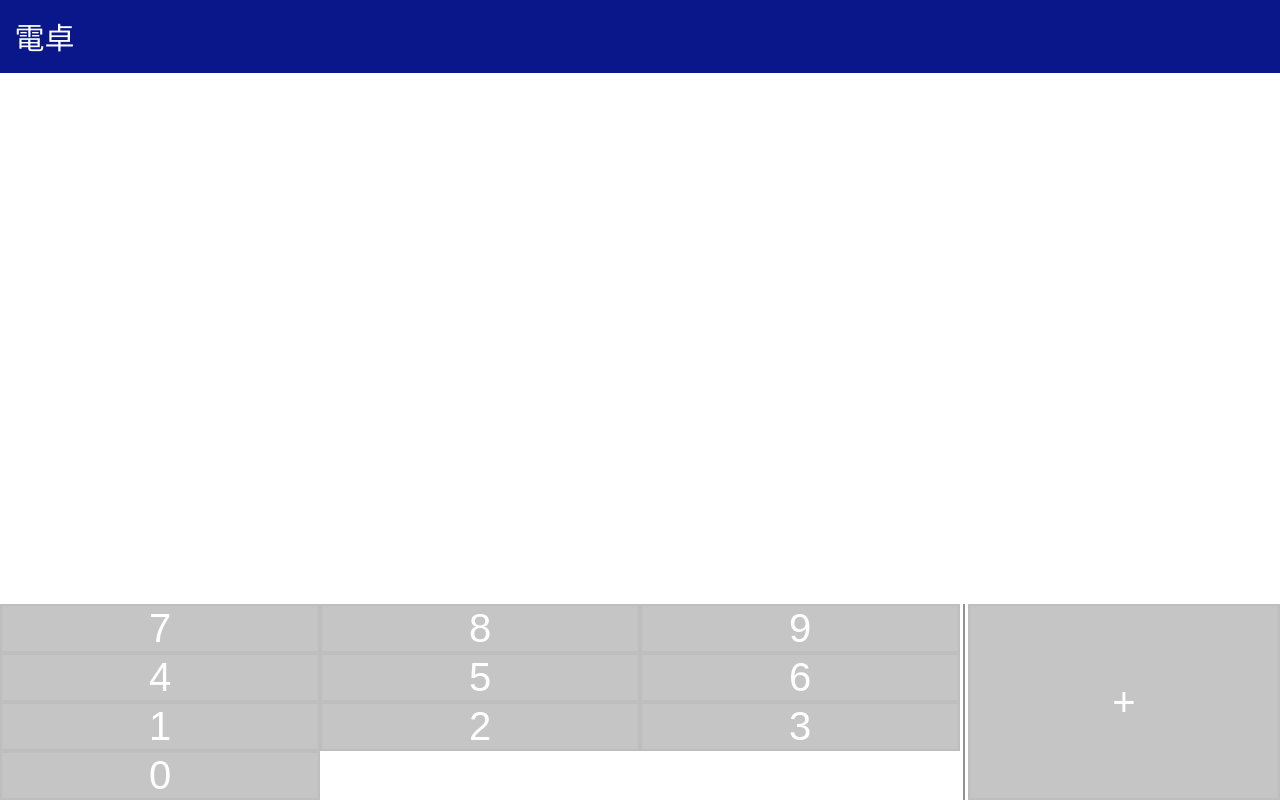
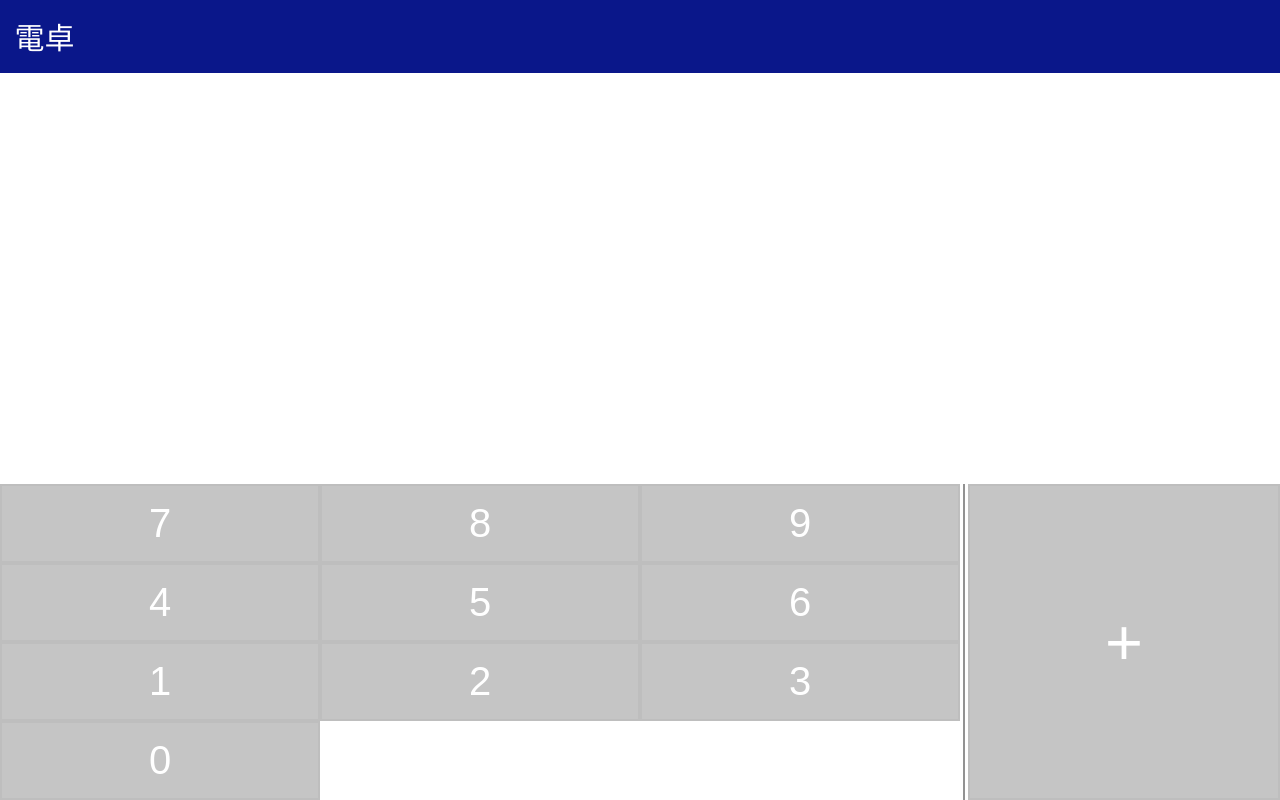
Before and after one commit to junichikatsu-ttc/calculator, a React (Create React App) app: page / in a window 1280 px wide. Built offline with nearby package versions, Linux system fonts and the light colour scheme.

Commit message:
Feature/20 '+'button scale-up

```diff
--- a/src/components/PlusButton.tsx
+++ b/src/components/PlusButton.tsx
@@ -8,7 +8,7 @@ interface Props {
 
 export const PlusButton: React.FunctionComponent<Props> = ({ onClick, label, disabled }: Props) =>{
   return (
-    <button onClick={onClick} disabled={disabled} style={{height:'400%'}}>
+    <button onClick={onClick} disabled={disabled} style={{height:'400%', fontSize:"65px"}}>
       {label}
     </button>
   );
```
Also changed, not shown: src/App.tsx (line endings or trailing spaces).
